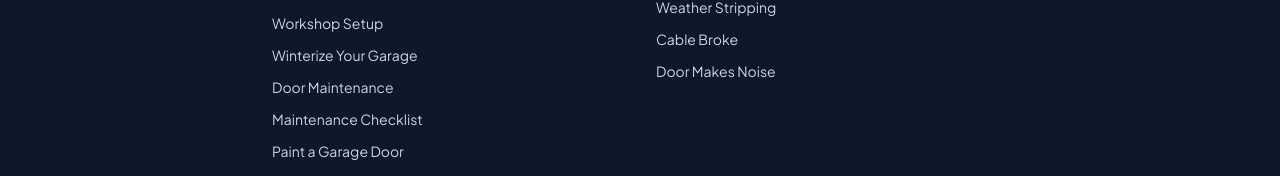
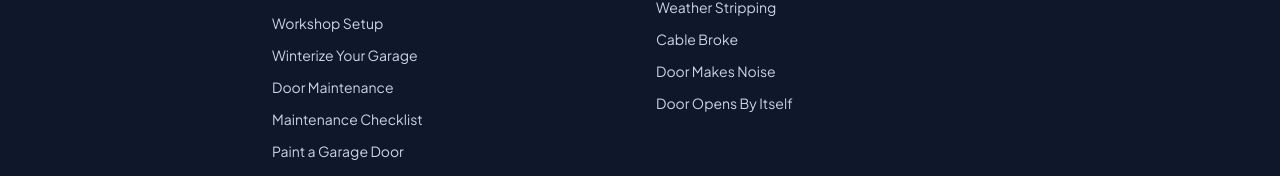
Before and after one commit to thebasementguide2026/thegarage.guide-, a Next.js app: page /cost-guides/epoxy-garage-floor-cost in a window 1280 px wide. Shown: the part 7984-8160 px from the top of the page. Built offline with nearby package versions, Linux system fonts and the light colour scheme.

Commit message:
Add garage-door-opens-by-itself to footer

```diff
--- a/components/Footer.tsx
+++ b/components/Footer.tsx
@@ -45,6 +45,7 @@ const footerSections = [
       { label: 'Weather Stripping', href: '/problems/garage-door-weather-stripping' },
       { label: 'Cable Broke', href: '/problems/garage-door-cable-broke' },
       { label: 'Door Makes Noise', href: '/problems/garage-door-makes-noise' },
+      { label: 'Door Opens By Itself', href: '/problems/garage-door-opens-by-itself' },
     ],
   },
   {
```
